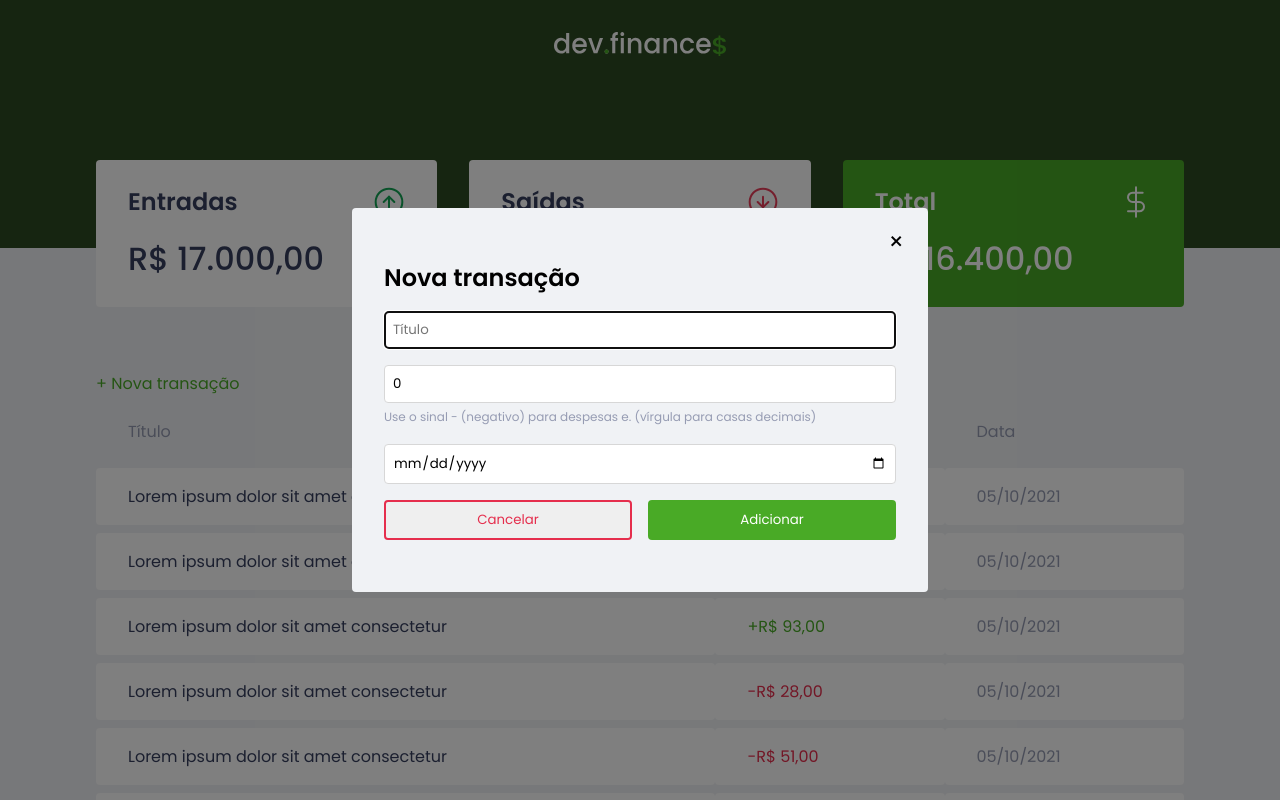
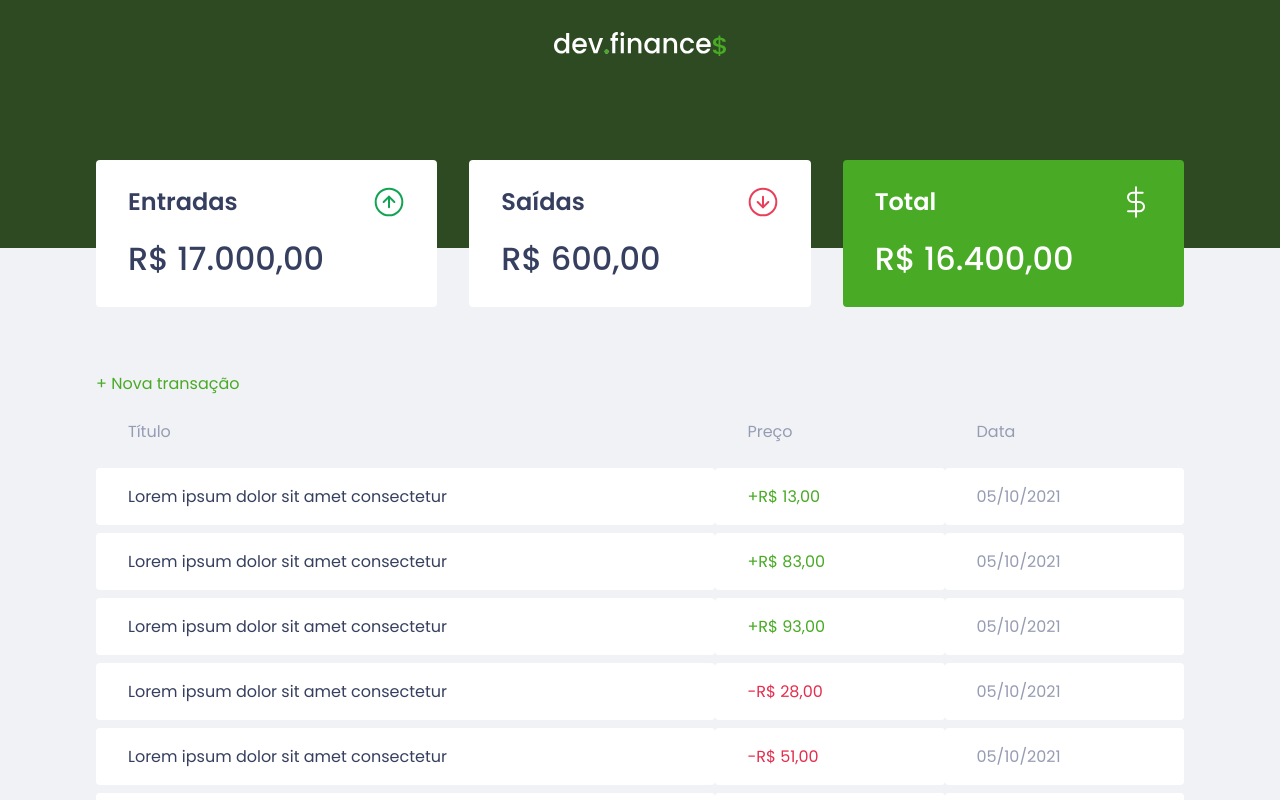
Before and after one commit to joaobispo2077/dev-finances, a Vue app: page / in a window 1280 px wide. Shown: the top 800 px of the page. Built offline with nearby package versions, Linux system fonts and the light colour scheme.

Commit message:
feat: consume transaction modal state management to open/close modal

```diff
--- a/src/components/NewTransactionModal/index.vue
+++ b/src/components/NewTransactionModal/index.vue
@@ -49,7 +49,10 @@
 </template>
 
 <script lang="ts">
-import { defineComponent, ref } from "vue";
+import { keyStore } from "@/store";
+import { defineComponent, ref, computed } from "vue";
+import { useStore } from "vuex";
+
 import Modal from "../Modal/index.vue";
 
 export default defineComponent({
@@ -58,18 +61,14 @@ export default defineComponent({
     Modal,
   },
   setup() {
-    const showModal = ref(true);
+    const { state, commit } = useStore(keyStore);
+
+    const showModal = computed(() => state.isTransactionModalOpen);
+    const closeModal = () => commit("hideTransactionModal");
+
     const title = ref("");
     const amount = ref(0);
     const date = ref("");
-
-    function closeModal() {
-      showModal.value = false;
-    }
-
-    function openModal() {
-      showModal.value = true;
-    }
 
     function addTransaction() {
       console.log("add transaction");
@@ -78,7 +77,6 @@ export default defineComponent({
     return {
       showModal,
       closeModal,
-      openModal,
       addTransaction,
       title,
       amount,
--- a/src/components/TransactionTable/index.vue
+++ b/src/components/TransactionTable/index.vue
@@ -1,6 +1,8 @@
 <template>
   <div class="table-container">
-    <button class="btn-new-transaction" type="button">+ Nova transação</button>
+    <button class="btn-new-transaction" type="button" @click="openModal">
+      + Nova transação
+    </button>
 
     <table class="transaction-table">
       <thead>
@@ -22,7 +24,9 @@
 </template>
 
 <script lang="ts">
+import { keyStore } from "@/store";
 import { defineComponent, PropType } from "vue";
+import { useStore } from "vuex";
 import TableRow, { Transaction } from "./TableRow.vue";
 
 export default defineComponent({
@@ -37,6 +41,10 @@ export default defineComponent({
     // },
   },
   setup(props) {
+    const { state, commit } = useStore(keyStore);
+
+    const openModal = () => commit("showTransactionModal");
+
     const transactions: Transaction[] = Object.keys(Array.from(Array(10))).map(
       (key: string) => ({
         id: String(key),
@@ -47,7 +55,7 @@ export default defineComponent({
       })
     );
 
-    return { transactions };
+    return { transactions, openModal };
   },
 });
 </script>
```
